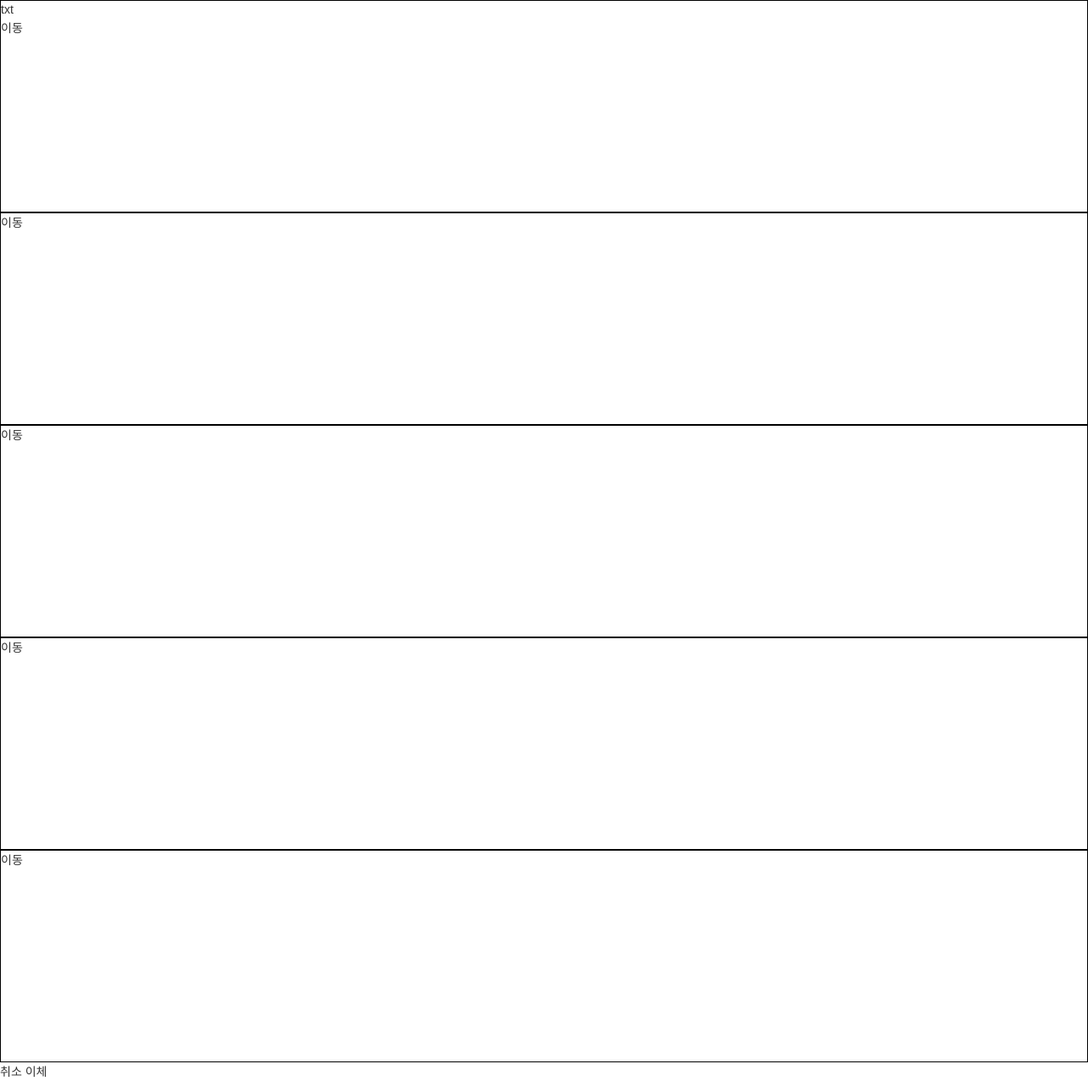
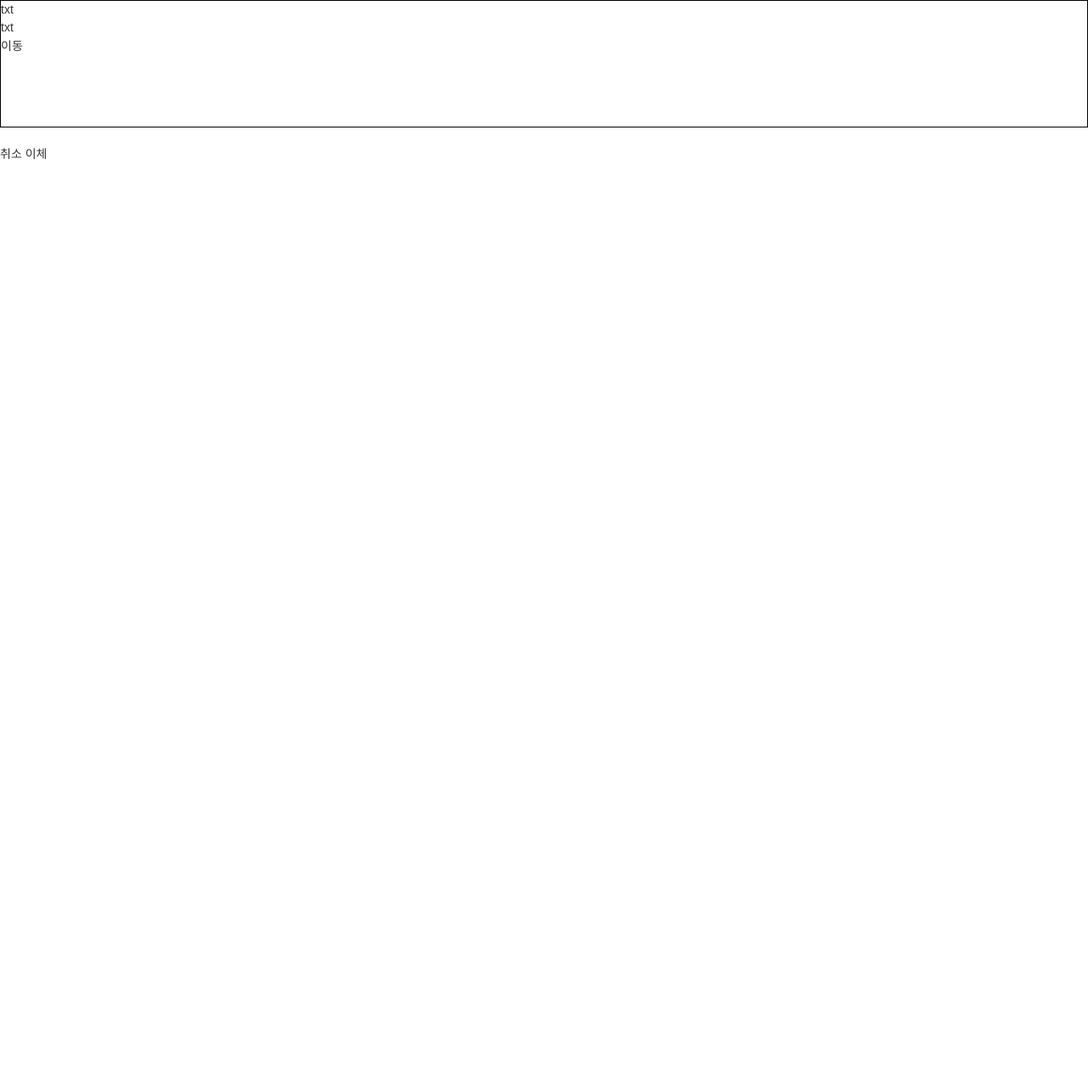
Before and after one commit to dheo0/mobile, a plain HTML site: page index.html in a window 1280 px wide. Shown: the whole page at 85% size. After the commit the page ends 800 px from the top, so only its background shows below. Drawn offline with Linux system fonts and the light colour scheme.

Commit message:
press time

```diff
--- a/css/style.css
+++ b/css/style.css
@@ -1,2 +1,2 @@
-.dragDropWrap ul>li{position: relative;width: 100%;min-height: 250px;border:1px solid #000;box-sizing: border-box;}
+.dragDropWrap ul>li{position: relative;width: 100%;min-height: 150px;border:1px solid #000;box-sizing: border-box;margin-bottom: 20px;}
 .dragDropWrap .element{position: absolute;left:0;top:0;background: #fff;width:100%;height: 100%;}
--- a/index.html
+++ b/index.html
@@ -35,30 +35,14 @@
             <ul>
                 <li>
                     <div class="element" draggable="true">
-                        <div class="account">txt</div>
-                        <button type="button"><span>이동</span></button>
+                        <div>
+                            <div class="bank">txt</div>
+                            <div class="bank">txt</div>
+                            <button type="button"><span>이동</span></button>
+                        </div>
                     </div>
                 </li>
-                <li>
-                    <div class="element" draggable="true">
-                        <button type="button"><span>이동</span></button>
-                    </div>
-                </li>
-                <li>
-                    <div class="element" draggable="true">
-                        <button type="button"><span>이동</span></button>
-                    </div>
-                </li>
-                <li>
-                    <div class="element" draggable="true">
-                        <button type="button"><span>이동</span></button>
-                    </div>
-                </li>
-                <li>
-                    <div class="element" draggable="true">
-                        <button type="button"><span>이동</span></button>
-                    </div>
-                </li>
+
             </ul>
         </div>
 
@@ -88,14 +72,17 @@
     }
 
     function touchend() {
+        // 누르는 시간 체크  0.5 초이상 누르지 않았을 경우
         if(timer){
             clearTimeout(timer);
             timer = null
+            alert("0.5초이상 누르지 않았습니다")
         }
     }
 
     onlongtouch = function(){
         timer = null;
+        // 누르는 시간 체크  0.5 초이상 눌렀을 경우
         alert("0.5초가 지났습니다")
     }
 
@@ -105,7 +92,10 @@
     })
 
 
-
+    function normalClick(e){
+        e.preventDefault();
+        alert("alert")
+    }
 </script>
 </body>
 </html>
```
